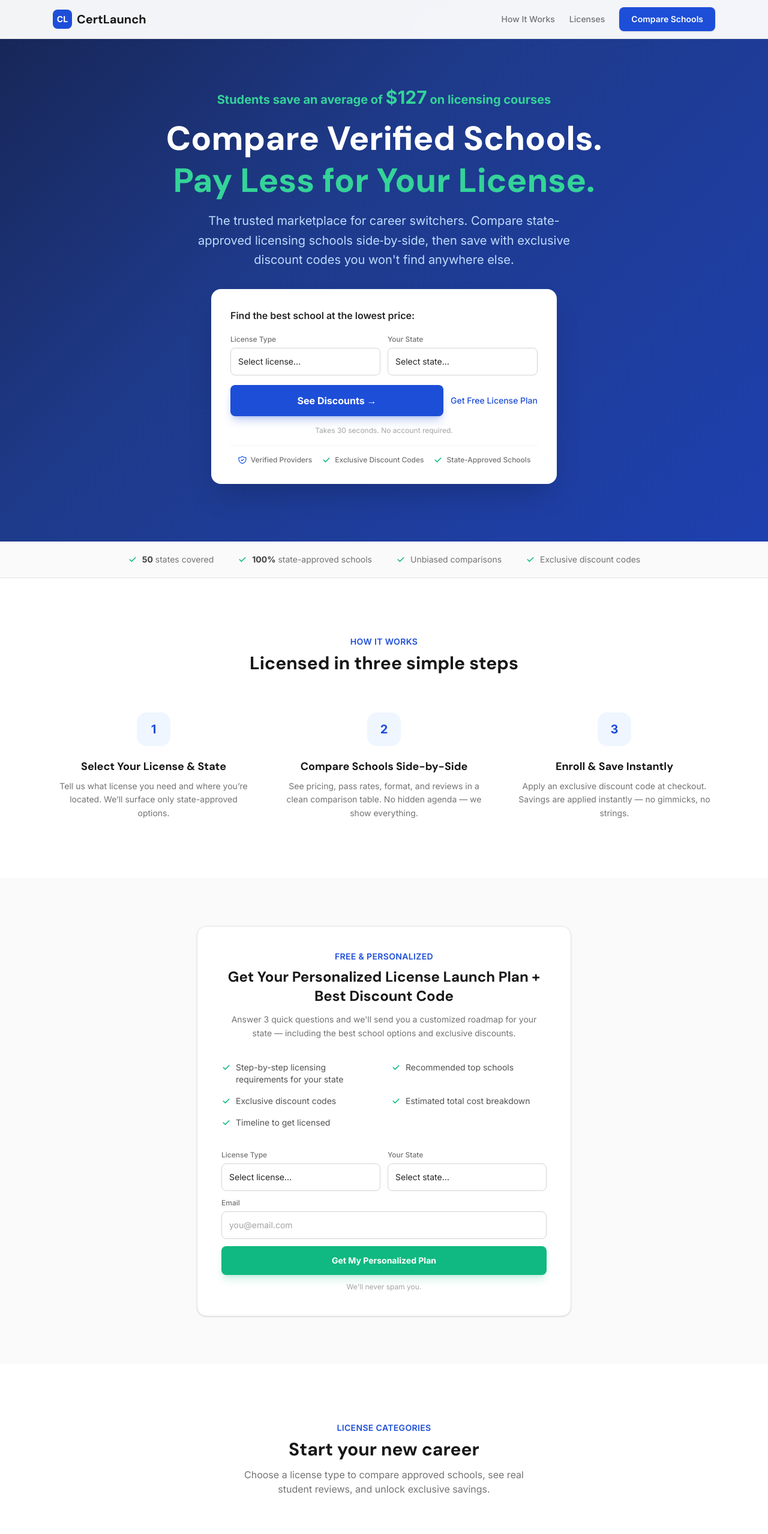
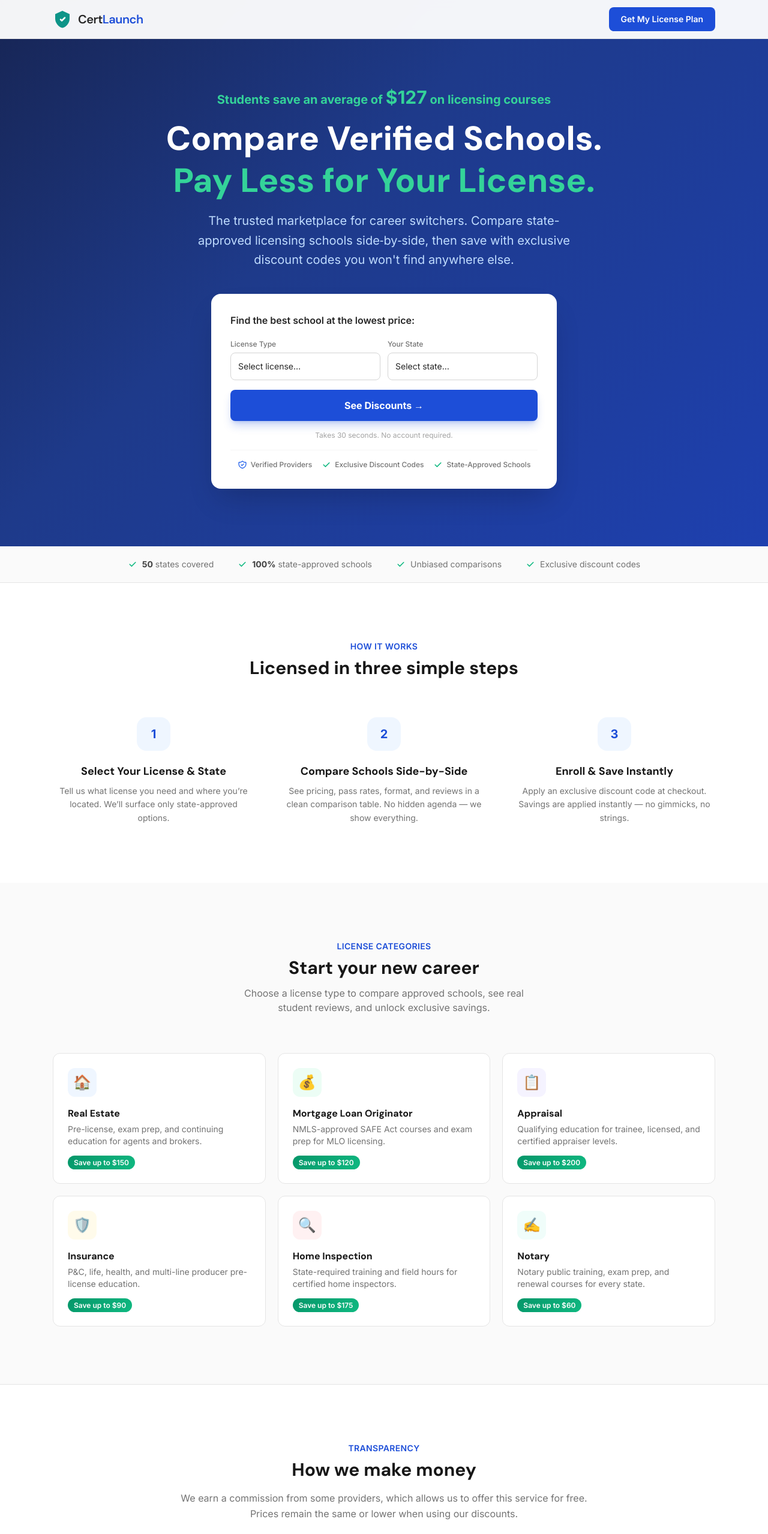
Before and after one commit to andrewanic/CertLaunch, a Next.js app: page / in a window 1280 px wide. Shown: the top 2558 px of the page at 60% size. Built offline with nearby package versions, Linux system fonts and the light colour scheme.

Commit message:
Logo lock, nav simplification, modal email capture, hero cleanup

```diff
--- a/src/app/page.tsx
+++ b/src/app/page.tsx
@@ -40,7 +40,7 @@ export default function Home() {
       <section className="hero-gradient pt-28 pb-16 sm:pt-36 sm:pb-24">
         <div className="max-w-6xl mx-auto px-4 sm:px-6">
           <div className="max-w-3xl mx-auto text-center">
-            {/* Savings callout — visually prominent */}
+            {/* Savings proof — large and prominent */}
             <p className="text-lg sm:text-xl font-bold text-accent-400 mb-4">
               Students save an average of <span className="text-2xl sm:text-3xl">$127</span> on licensing courses
             </p>
@@ -49,7 +49,7 @@ export default function Home() {
               Compare Verified Schools.<br className="hidden sm:block" />
               <span className="text-accent-400">Pay Less for Your License.</span>
             </h1>
-            <p className="text-lg sm:text-xl text-blue-200 leading-relaxed mb-8 max-w-2xl mx-auto">
+            <p className="text-lg sm:text-xl text-blue-200 leading-relaxed mb-10 max-w-2xl mx-auto">
               The trusted marketplace for career switchers. Compare state-approved licensing schools side&#8209;by&#8209;side, then save with exclusive discount codes you won&apos;t find anywhere else.
             </p>
 
@@ -80,15 +80,9 @@ export default function Home() {
                 </div>
               </div>
 
-              {/* Dual CTAs */}
-              <div className="flex flex-col sm:flex-row gap-3 items-center">
-                <button className="w-full sm:flex-1 bg-brand-600 hover:bg-brand-700 text-white font-bold text-base py-3.5 rounded-lg transition-colors shadow-lg shadow-brand-600/25">
-                  See Discounts →
-                </button>
-                <a href="#personalized-plan" className="text-sm font-medium text-brand-600 hover:text-brand-700 transition-colors whitespace-nowrap">
-                  Get Free License Plan
-                </a>
-              </div>
+              <button className="w-full bg-brand-600 hover:bg-brand-700 text-white font-bold text-base py-3.5 rounded-lg transition-colors shadow-lg shadow-brand-600/25">
+                See Discounts →
+              </button>
 
               <p className="text-xs text-neutral-400 text-center mt-4">Takes 30 seconds. No account required.</p>
 
@@ -159,84 +153,8 @@ export default function Home() {
         </div>
       </section>
 
-      {/* ============ MID-PAGE EMAIL CAPTURE — PERSONALIZED PLAN ============ */}
-      <section id="personalized-plan" className="py-16 sm:py-20 bg-neutral-50">
-        <div className="max-w-2xl mx-auto px-4 sm:px-6">
-          <div className="bg-white rounded-2xl border border-neutral-200 p-6 sm:p-10 shadow-sm">
-            <div className="text-center mb-8">
-              <p className="text-sm font-semibold text-brand-600 uppercase tracking-wide mb-2">Free &amp; Personalized</p>
-              <h2 className="font-display font-bold text-xl sm:text-2xl text-neutral-900 mb-3">
-                Get Your Personalized License Launch Plan + Best Discount Code
-              </h2>
-              <p className="text-neutral-500 text-sm leading-relaxed max-w-lg mx-auto">
-                Answer 3 quick questions and we&apos;ll send you a customized roadmap for your state — including the best school options and exclusive discounts.
-              </p>
-            </div>
-
-            {/* What you get */}
-            <div className="grid sm:grid-cols-2 gap-x-6 gap-y-2 mb-8">
-              {[
-                'Step-by-step licensing requirements for your state',
-                'Recommended top schools',
-                'Exclusive discount codes',
-                'Estimated total cost breakdown',
-                'Timeline to get licensed',
-              ].map((item) => (
-                <div key={item} className="flex items-start gap-2 py-1">
-                  <CheckIcon className="w-4 h-4 text-accent-500 flex-shrink-0 mt-0.5" />
-                  <span className="text-sm text-neutral-600">{item}</span>
-                </div>
-              ))}
-            </div>
-
-            {/* Form */}
-            <form className="space-y-3">
-              <div className="grid sm:grid-cols-2 gap-3">
-                <div>
-                  <label className="block text-xs font-medium text-neutral-500 mb-1.5">License Type</label>
-                  <select className="w-full border border-neutral-300 rounded-lg px-3 py-3 text-sm text-neutral-800 bg-white focus:outline-none focus:ring-2 focus:ring-brand-500 focus:border-transparent appearance-none">
-                    <option value="">Select license…</option>
-                    <option>Real Estate Agent</option>
-                    <option>Mortgage Loan Originator (MLO)</option>
-                    <option>Appraiser</option>
-                    <option>Insurance Producer</option>
-                    <option>Home Inspector</option>
-                    <option>Notary</option>
-                  </select>
-                </div>
-                <div>
-                  <label className="block text-xs font-medium text-neutral-500 mb-1.5">Your State</label>
-                  <select className="w-full border border-neutral-300 rounded-lg px-3 py-3 text-sm text-neutral-800 bg-white focus:outline-none focus:ring-2 focus:ring-brand-500 focus:border-transparent appearance-none">
-                    <option value="">Select state…</option>
-                    {US_STATES.map((s) => (
-                      <option key={s}>{s}</option>
-                    ))}
-                  </select>
-                </div>
-              </div>
-              <div>
-                <label className="block text-xs font-medium text-neutral-500 mb-1.5">Email</label>
-                <input
-                  type="email"
-                  placeholder="you@email.com"
-                  required
-                  className="w-full border border-neutral-300 rounded-lg px-3 py-3 text-sm text-neutral-800 bg-white focus:outline-none focus:ring-2 focus:ring-brand-500 focus:border-transparent placeholder-neutral-400"
-                />
-              </div>
-              <button
-                type="submit"
-                className="w-full bg-accent-500 hover:bg-accent-600 text-white font-bold text-sm py-3.5 rounded-lg transition-colors shadow-lg shadow-accent-500/20"
-              >
-                Get My Personalized Plan
-              </button>
-              <p className="text-xs text-neutral-400 text-center">We&apos;ll never spam you.</p>
-            </form>
-          </div>
-        </div>
-      </section>
-
       {/* ============ LICENSE CATEGORIES ============ */}
-      <section id="categories" className="py-16 sm:py-24">
+      <section id="categories" className="py-16 sm:py-24 bg-neutral-50">
         <div className="max-w-6xl mx-auto px-4 sm:px-6">
           <div className="text-center mb-12 sm:mb-16">
             <p className="text-sm font-semibold text-brand-600 uppercase tracking-wide mb-2">License Categories</p>
@@ -261,7 +179,7 @@ export default function Home() {
       </section>
 
       {/* ============ TRANSPARENCY ============ */}
-      <section className="py-16 sm:py-24 border-y border-neutral-200 bg-neutral-50">
+      <section className="py-16 sm:py-24 border-y border-neutral-200">
         <div className="max-w-3xl mx-auto px-4 sm:px-6 text-center">
           <p className="text-sm font-semibold text-brand-600 uppercase tracking-wide mb-2">Transparency</p>
           <h2 className="font-display font-bold text-2xl sm:text-3xl text-neutral-900 mb-4">How we make money</h2>
@@ -273,7 +191,7 @@ export default function Home() {
           </p>
           <div className="flex flex-wrap justify-center gap-4">
             {['No pay-to-rank', 'Prices never inflated', 'Real student reviews', 'Editorially independent'].map((badge) => (
-              <div key={badge} className="flex items-center gap-2 text-sm text-neutral-600 bg-white rounded-full px-4 py-2 border border-neutral-200">
+              <div key={badge} className="flex items-center gap-2 text-sm text-neutral-600 bg-neutral-50 rounded-full px-4 py-2 border border-neutral-200">
                 <CheckIcon />
                 {badge}
               </div>
--- a/src/components/Footer.tsx
+++ b/src/components/Footer.tsx
@@ -1,4 +1,5 @@
 import Link from 'next/link';
+import Logo from './Logo';
 
 export default function Footer() {
   return (
@@ -7,11 +8,8 @@ export default function Footer() {
         <div className="grid sm:grid-cols-2 lg:grid-cols-4 gap-8 mb-10">
           {/* Brand */}
           <div>
-            <div className="flex items-center gap-2 mb-4">
-              <div className="w-7 h-7 rounded-md bg-brand-600 flex items-center justify-center">
-                <span className="text-white font-bold text-xs">CL</span>
-              </div>
-              <span className="font-display font-bold text-lg text-neutral-900">CertLaunch</span>
+            <div className="mb-4">
+              <Logo className="h-7" />
             </div>
             <p className="text-sm text-neutral-500 leading-relaxed">
               The verified marketplace for licensing education. Compare schools, save money, launch your career.
--- /dev/null
+++ b/src/components/Logo.tsx
@@ -0,0 +1,16 @@
+export default function Logo({ className = 'h-8' }: { className?: string }) {
+  return (
+    <div className={`flex items-center gap-2.5 ${className}`}>
+      {/* Shield icon */}
+      <svg className="h-8 w-8 flex-shrink-0" viewBox="0 0 32 32" fill="none" xmlns="http://www.w3.org/2000/svg">
+        <path d="M16 2L4 7.5V15C4 22.18 9.12 28.82 16 30.5C22.88 28.82 28 22.18 28 15V7.5L16 2Z" fill="#0D9488" />
+        <path d="M13 16.5L15 18.5L20 13.5" stroke="white" strokeWidth="2.5" strokeLinecap="round" strokeLinejoin="round" />
+      </svg>
+      {/* Wordmark */}
+      <span className="font-display font-semibold text-xl tracking-tight">
+        <span className="text-neutral-800">Cert</span>
+        <span className="text-brand-600">Launch</span>
+      </span>
+    </div>
+  );
+}
--- a/src/components/Navbar.tsx
+++ b/src/components/Navbar.tsx
@@ -1,11 +1,11 @@
 'use client';
 
-import Link from 'next/link';
 import { useState, useEffect } from 'react';
+import Logo from './Logo';
 
 export default function Navbar() {
-  const [mobileOpen, setMobileOpen] = useState(false);
   const [scrolled, setScrolled] = useState(false);
+  const [modalOpen, setModalOpen] = useState(false);
 
   useEffect(() => {
     const onScroll = () => setScrolled(window.scrollY > 80);
@@ -15,55 +15,96 @@ export default function Navbar() {
 
   return (
     <>
-      {/* Desktop sticky nav */}
       <nav className={`fixed top-0 w-full z-50 transition-all duration-200 ${scrolled ? 'bg-white shadow-sm border-b border-neutral-200' : 'bg-white/95 backdrop-blur-sm border-b border-neutral-200'}`}>
         <div className="max-w-6xl mx-auto px-4 sm:px-6 h-16 flex items-center justify-between">
-          <Link href="/" className="flex items-center gap-2 flex-shrink-0">
-            <div className="w-8 h-8 rounded-lg bg-brand-600 flex items-center justify-center">
-              <span className="text-white font-bold text-sm">CL</span>
-            </div>
-            <span className="font-display font-bold text-xl text-neutral-900">CertLaunch</span>
-          </Link>
-
-          <div className="hidden sm:flex items-center gap-6">
-            <a href="#how-it-works" className="text-sm font-medium text-neutral-500 hover:text-neutral-800 transition-colors">How It Works</a>
-            <a href="#categories" className="text-sm font-medium text-neutral-500 hover:text-neutral-800 transition-colors">Licenses</a>
-            <a href="#hero-cta" className="bg-brand-600 hover:bg-brand-700 text-white text-sm font-semibold px-5 py-2.5 rounded-lg transition-colors shadow-sm">
-              Compare Schools
-            </a>
-          </div>
-
+          <a href="/">
+            <Logo />
+          </a>
           <button
-            className="sm:hidden p-2 rounded-lg hover:bg-neutral-100"
-            onClick={() => setMobileOpen(!mobileOpen)}
+            onClick={() => setModalOpen(true)}
+            className="bg-brand-600 hover:bg-brand-700 text-white text-sm font-semibold px-5 py-2.5 rounded-lg transition-colors"
           >
-            <svg className="w-6 h-6 text-neutral-800" fill="none" stroke="currentColor" viewBox="0 0 24 24">
-              {mobileOpen ? (
-                <path strokeLinecap="round" strokeLinejoin="round" strokeWidth={2} d="M6 18L18 6M6 6l12 12" />
-              ) : (
-                <path strokeLinecap="round" strokeLinejoin="round" strokeWidth={2} d="M4 6h16M4 12h16M4 18h16" />
-              )}
-            </svg>
+            Get My License Plan
           </button>
         </div>
-
-        {mobileOpen && (
-          <div className="sm:hidden border-t border-neutral-200 bg-white px-4 py-4 space-y-3">
-            <a href="#how-it-works" className="block text-sm font-medium text-neutral-600 py-2" onClick={() => setMobileOpen(false)}>How It Works</a>
-            <a href="#categories" className="block text-sm font-medium text-neutral-600 py-2" onClick={() => setMobileOpen(false)}>Licenses</a>
-            <a href="#hero-cta" className="block w-full text-center bg-brand-600 hover:bg-brand-700 text-white text-sm font-semibold px-5 py-3 rounded-lg transition-colors" onClick={() => setMobileOpen(false)}>
-              Compare Schools
-            </a>
-          </div>
-        )}
       </nav>
 
-      {/* Mobile sticky bottom CTA bar */}
+      {/* Mobile sticky bottom CTA */}
       <div className="sm:hidden fixed bottom-0 left-0 right-0 z-50 bg-white border-t border-neutral-200 px-4 py-3 safe-area-bottom">
-        <a href="#hero-cta" className="block w-full text-center bg-brand-600 hover:bg-brand-700 text-white text-sm font-bold py-3 rounded-lg transition-colors shadow-lg shadow-brand-600/20">
-          See Discounts
-        </a>
+        <button
+          onClick={() => setModalOpen(true)}
+          className="block w-full text-center bg-brand-600 hover:bg-brand-700 text-white text-sm font-bold py-3 rounded-lg transition-colors shadow-lg shadow-brand-600/20"
+        >
+          Get My License Plan
+        </button>
       </div>
+
+      {/* Email Capture Modal */}
+      {modalOpen && (
+        <div className="fixed inset-0 z-[100] flex items-center justify-center p-4" onClick={() => setModalOpen(false)}>
+          <div className="absolute inset-0 bg-black/40 backdrop-blur-sm" />
+          <div
+            className="relative bg-white rounded-2xl shadow-2xl max-w-md w-full p-6 sm:p-8"
+            onClick={(e) => e.stopPropagation()}
+          >
+            <button
+              onClick={() => setModalOpen(false)}
+              className="absolute top-4 right-4 text-neutral-400 hover:text-neutral-600 text-xl leading-none"
+            >
+              ×
+            </button>
+
+            <div className="text-center mb-6">
+              <h2 className="font-display font-bold text-xl text-neutral-900 mb-2">
+                Get Your Personalized License Launch Plan
+              </h2>
+              <p className="text-sm text-neutral-500 leading-relaxed">
+                Answer 3 quick questions and we&apos;ll send you a custom roadmap for your state — including recommended schools and exclusive discounts.
+              </p>
+            </div>
+
+            <form className="space-y-3">
+              <div>
+                <label className="block text-xs font-medium text-neutral-500 mb-1.5">License Type</label>
+                <select className="w-full border border-neutral-300 rounded-lg px-3 py-3 text-sm text-neutral-800 bg-white focus:outline-none focus:ring-2 focus:ring-brand-500 focus:border-transparent appearance-none">
+                  <option value="">Select license…</option>
+                  <option>Real Estate Agent</option>
+                  <option>Mortgage Loan Originator (MLO)</option>
+                  <option>Appraiser</option>
+                  <option>Insurance Producer</option>
+                  <option>Home Inspector</option>
+                  <option>Notary</option>
+                </select>
+              </div>
+              <div>
+                <label className="block text-xs font-medium text-neutral-500 mb-1.5">Your State</label>
+                <select className="w-full border border-neutral-300 rounded-lg px-3 py-3 text-sm text-neutral-800 bg-white focus:outline-none focus:ring-2 focus:ring-brand-500 focus:border-transparent appearance-none">
+                  <option value="">Select state…</option>
+                  {['Alabama','Alaska','Arizona','Arkansas','California','Colorado','Connecticut','Delaware','Florida','Georgia','Hawaii','Idaho','Illinois','Indiana','Iowa','Kansas','Kentucky','Louisiana','Maine','Maryland','Massachusetts','Michigan','Minnesota','Mississippi','Missouri','Montana','Nebraska','Nevada','New Hampshire','New Jersey','New Mexico','New York','North Carolina','North Dakota','Ohio','Oklahoma','Oregon','Pennsylvania','Rhode Island','South Carolina','South Dakota','Tennessee','Texas','Utah','Vermont','Virginia','Washington','West Virginia','Wisconsin','Wyoming'].map((s) => (
+                    <option key={s}>{s}</option>
+                  ))}
+                </select>
+              </div>
+              <div>
+                <label className="block text-xs font-medium text-neutral-500 mb-1.5">Email</label>
+                <input
+                  type="email"
+                  placeholder="you@email.com"
+                  required
+                  className="w-full border border-neutral-300 rounded-lg px-3 py-3 text-sm text-neutral-800 bg-white focus:outline-none focus:ring-2 focus:ring-brand-500 focus:border-transparent placeholder-neutral-400"
+                />
+              </div>
+              <button
+                type="submit"
+                className="w-full bg-accent-500 hover:bg-accent-600 text-white font-bold text-sm py-3.5 rounded-lg transition-colors"
+              >
+                Get My Personalized Plan
+              </button>
+              <p className="text-xs text-neutral-400 text-center">We&apos;ll never spam you.</p>
+            </form>
+          </div>
+        </div>
+      )}
     </>
   );
 }
```
